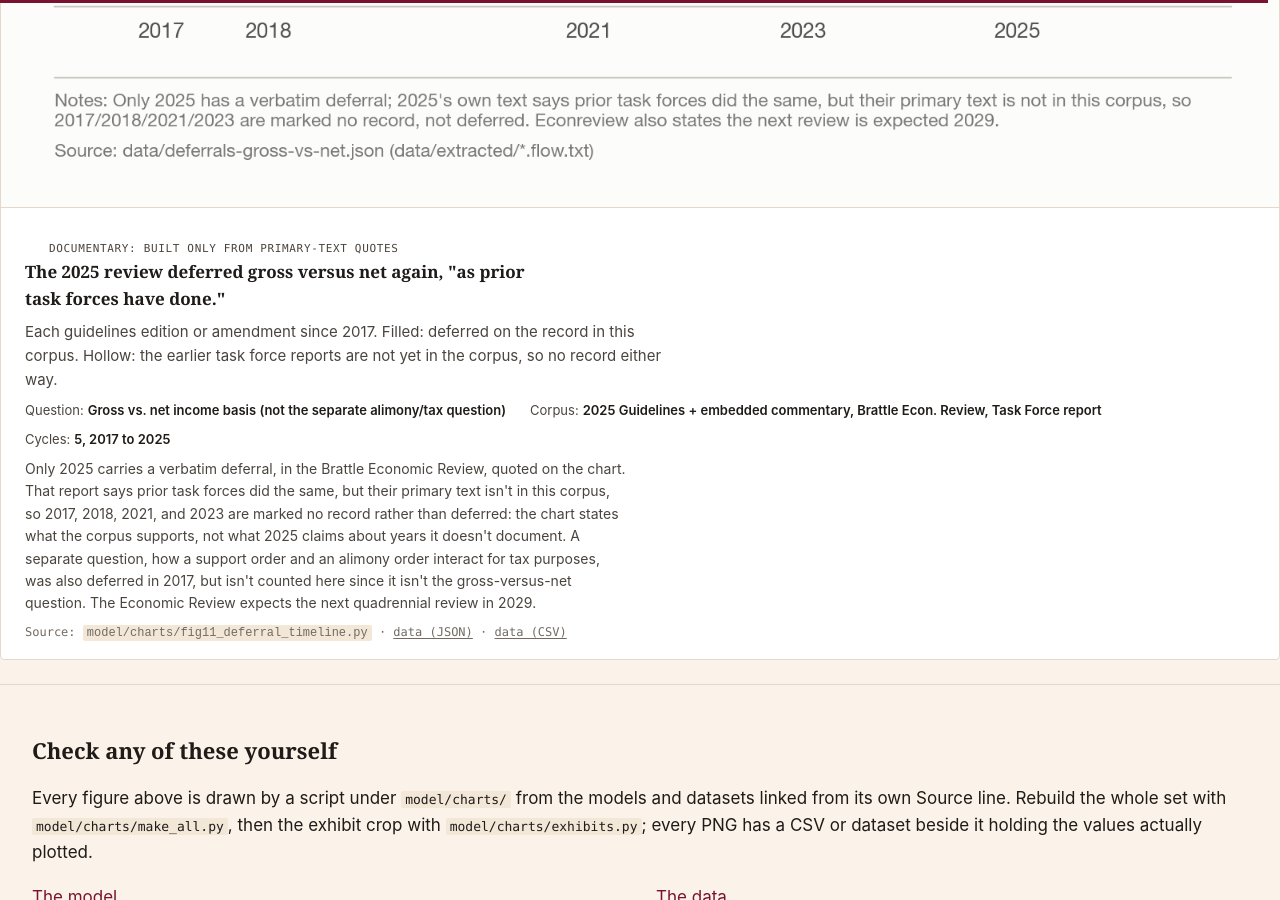
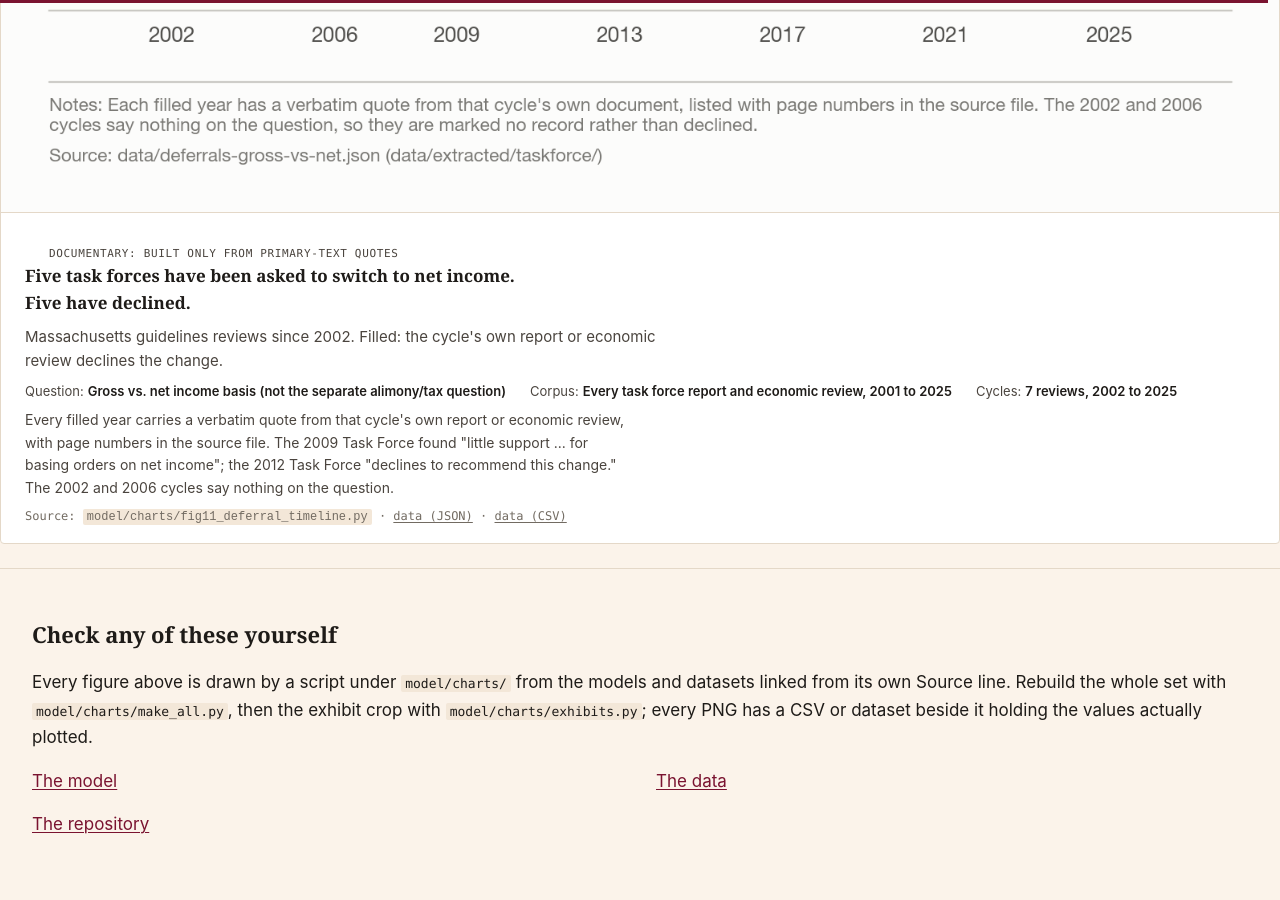
Before and after one commit to campbefs/checktheworksheet, a Jekyll site: the page built from exhibits/index.md, in a window 1280 px wide and 900 px high, scrolled down 29873 px. Built offline with Jekyll 4.4.1, drawn with Linux system fonts in a browser that asks for light colours; some of the changed text lies outside the part shown.

Commit message:
E27: five task forces asked to switch to net income, five declined
Rebuilt from the prior task force reports and economic reviews, 2001-2025, now in the private repo.
2009, 2013, 2017, 2021 and 2025 each decline the change in their own document; 2002 and 2006 say
nothing. Filename kept, per the frozen-path rule.

Co-Authored-By: Claude Fable 5.1 <noreply@anthropic.com>

```diff
--- a/exhibits/index.md
+++ b/exhibits/index.md
@@ -50,7 +50,7 @@ comparison always carries its per-person counterpart.
 20. [In Massachusetts and 22 other states, a parent with the children one night in three pays the same as a parent with no overnights.](#e13)
 21. [Massachusetts's presumptive formula runs to $450,000; 12 schedules run higher, 28 stop lower.](#e16)
 22. [Only Wisconsin and Hawaii order more than Massachusetts does at equal time.](#e17)
-23. [The 2025 review deferred gross versus net again, "as prior task forces have done."](#e27)
+23. [Five task forces have been asked to switch to net income. Five have declined.](#e27)
 
 ## Who holds more after the order
 
@@ -937,22 +937,22 @@ comparison always carries its per-person counterpart.
 
 <figure class="exhibit" id="e27">
   <a class="lightbox-trigger" data-lightbox href="/figures/exhibits/E27-gross-vs-net-deferred-1-of-5-cycles.png"
-     data-caption="The 2025 review deferred gross versus net again, &quot;as prior task forces have done.&quot;"
+     data-caption="Five task forces have been asked to switch to net income. Five have declined."
      data-csv-href="/figures/working/fig11_deferral_timeline.csv" data-csv-label="Data (CSV)">
   <img src="/figures/exhibits/E27-gross-vs-net-deferred-1-of-5-cycles.png"
          loading="lazy"
-         alt="Timeline of five Massachusetts child support guidelines editions and amendments from 2017 to 2025, marking whether the gross-versus-net income question was deferred on the record or not raised in the corpus.">
+         alt="Timeline of seven Massachusetts child support guidelines reviews from 2002 to 2025, marking the five whose own report or economic review declined to move from gross to net income.">
   </a>
   <figcaption>
     <p class="confidence-tag">Documentary: built only from primary-text quotes</p>
-    <h3 class="exhibit-title">The 2025 review deferred gross versus net again, "as prior task forces have done."</h3>
-    <p class="exhibit-deck">Each guidelines edition or amendment since 2017. Filled: deferred on the record in this corpus. Hollow: the earlier task force reports are not yet in the corpus, so no record either way.</p>
+    <h3 class="exhibit-title">Five task forces have been asked to switch to net income. Five have declined.</h3>
+    <p class="exhibit-deck">Massachusetts guidelines reviews since 2002. Filled: the cycle's own report or economic review declines the change.</p>
     <dl class="exhibit-facts">
       <div><dt>Question</dt><dd>Gross vs. net income basis (not the separate alimony/tax question)</dd></div>
-      <div><dt>Corpus</dt><dd>2025 Guidelines + embedded commentary, Brattle Econ. Review, Task Force report</dd></div>
-      <div><dt>Cycles</dt><dd>5, 2017 to 2025</dd></div>
+      <div><dt>Corpus</dt><dd>Every task force report and economic review, 2001 to 2025</dd></div>
+      <div><dt>Cycles</dt><dd>7 reviews, 2002 to 2025</dd></div>
     </dl>
-    <p class="exhibit-notes">Only 2025 carries a verbatim deferral, in the Brattle Economic Review, quoted on the chart. That report says prior task forces did the same, but their primary text isn't in this corpus, so 2017, 2018, 2021, and 2023 are marked no record rather than deferred: the chart states what the corpus supports, not what 2025 claims about years it doesn't document. A separate question, how a support order and an alimony order interact for tax purposes, was also deferred in 2017, but isn't counted here since it isn't the gross-versus-net question. The Economic Review expects the next quadrennial review in 2029.</p>
+    <p class="exhibit-notes">Every filled year carries a verbatim quote from that cycle's own report or economic review, with page numbers in the source file. The 2009 Task Force found "little support ... for basing orders on net income"; the 2012 Task Force "declines to recommend this change." The 2002 and 2006 cycles say nothing on the question.</p>
     <p class="exhibit-source">Source: <code>model/charts/fig11_deferral_timeline.py</code> ·
       <a href="/data/deferrals-gross-vs-net.json">data (JSON)</a> ·
       <a href="/figures/working/fig11_deferral_timeline.csv">data (CSV)</a></p>
```
Also changed, not shown: data/deferrals-gross-vs-net.json (+52 -40 lines), figures/working/fig11_deferral_timeline.csv (+7 -5 lines), findings/fifty-one-jurisdictions/index.md (+1 -1 lines), figures/exhibits/E27-gross-vs-net-deferred-1-of-5-cycles.png, figures/working/fig11_deferral_timeline.png.
